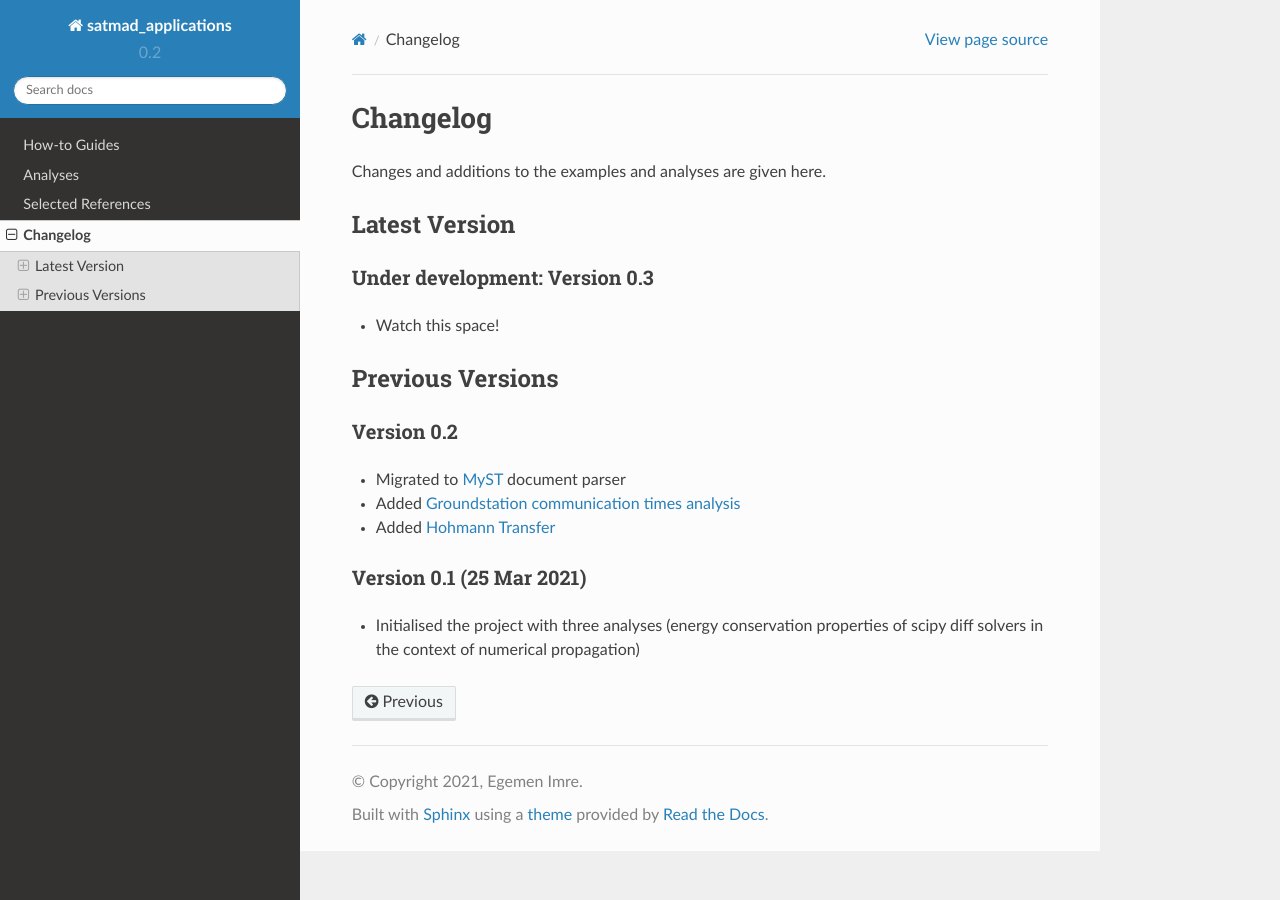
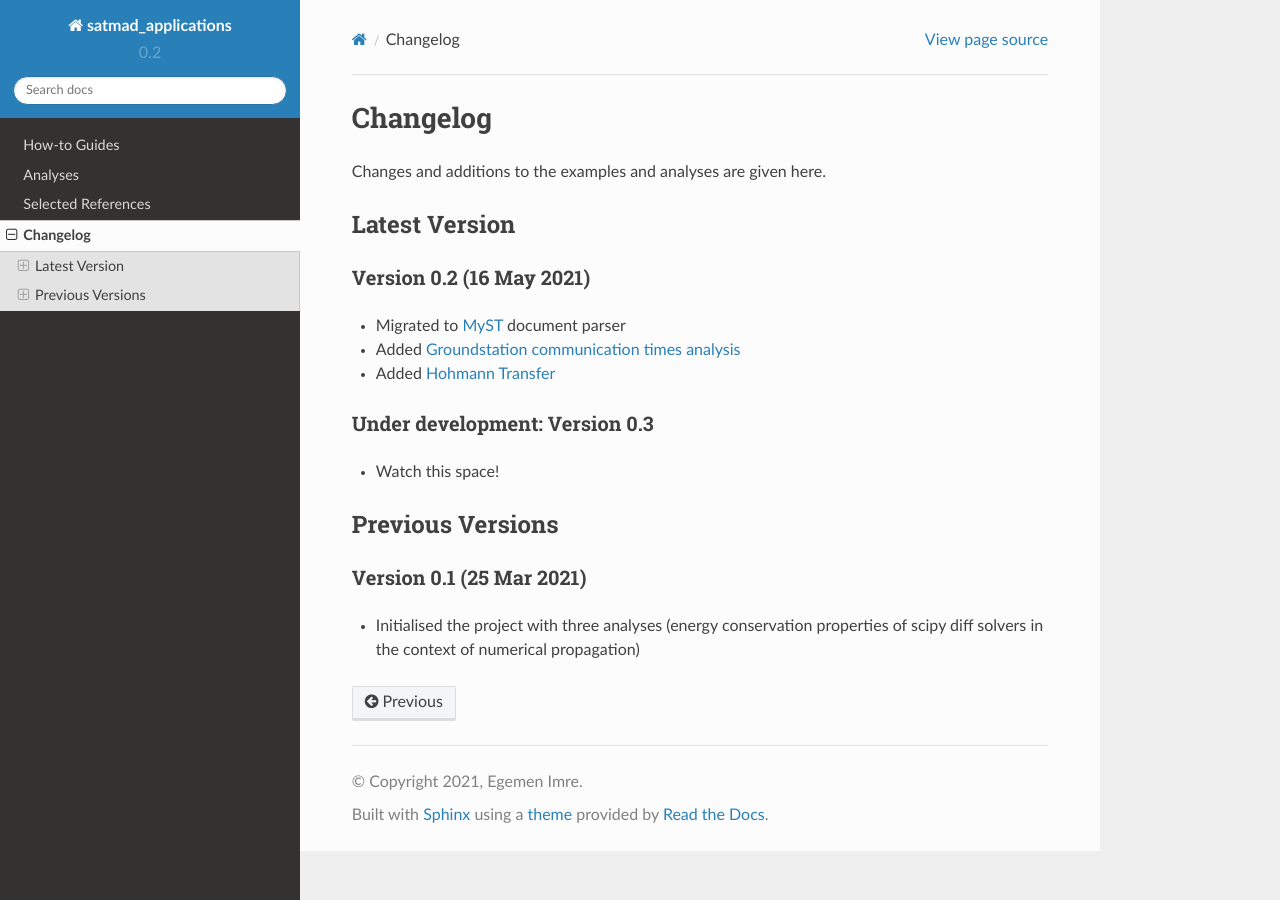
Before and after one commit to egemenimre/satmad_applications, a Sphinx documentation site: the page built from docs/changelog.md, in a window 1280 px wide. Built offline with Sphinx 7.4.7 and the Read the Docs theme 2.0.0, drawn with Linux system fonts in a browser that asks for light colours.

Commit message:
Reformatted order

```diff
--- a/docs/changelog.md
+++ b/docs/changelog.md
@@ -4,18 +4,20 @@ Changes and additions to the examples and analyses are given here.
 
 ## Latest Version
 
-### Under development: Version 0.3
-
-- Watch this space!
-
-## Previous Versions
-
-### Version 0.2
+### Version 0.2 (16 May 2021)
 
 - Migrated to [MyST](https://myst-parser.readthedocs.io/en/latest/) document parser
 - Added [Groundstation communication times analysis](how_to_guides/basics/gs_access.ipynb)
 - Added [Hohmann Transfer](how_to_guides/maneuver/hohmann_1.ipynb)
 
+### Under development: Version 0.3
+
+- Watch this space!
+
+
+## Previous Versions
+
+
 ### Version 0.1 (25 Mar 2021)
 
 - Initialised the project with three analyses (energy conservation properties of scipy diff solvers in the context of
```
